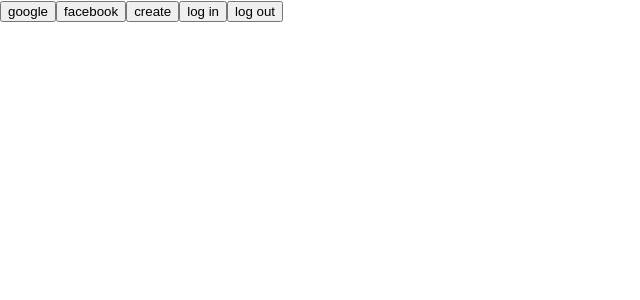
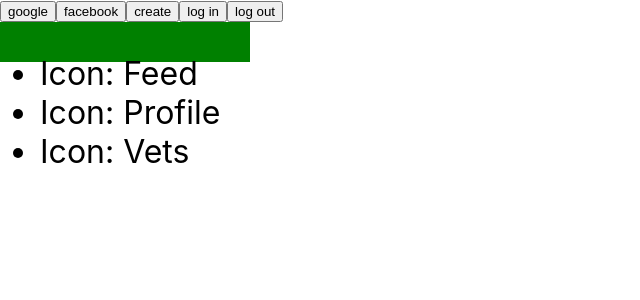
Before and after one commit to ozzyee/pawcket, a Next.js app: page / in a window 1280 px wide. Shown: the top 300 px of the page, without its empty margins (0-640 px from the left). Built offline with nearby package versions, Linux system fonts and the light colour scheme; no server answers.

Commit message:
The paths work now

```diff
--- a/src/components/navbar-icon/navbaricon.component.tsx
+++ b/src/components/navbar-icon/navbaricon.component.tsx
@@ -1,5 +1,9 @@
 import { TNavbarIconProps } from "./navbaricon.definition";
+import Link from "next/link";
 
-export default function NavbarIcon({onClick} : TNavbarIconProps){
-    return <li onClick={onClick}>PLease work!</li>
-    }
+export default function NavbarIcon({name, direct, onClick} : TNavbarIconProps){
+    return (
+        <Link href={direct} passHref>
+    <li onClick={onClick}>Icon: {name}</li>
+    </Link>
+    )}
--- a/src/components/navbar-icon/navbaricon.definition.ts
+++ b/src/components/navbar-icon/navbaricon.definition.ts
@@ -3,6 +3,8 @@ export type TNavbarIconProps = {
     className? : string;
     children: string;
     onClick? : ()=> void;
+    name : string;
+    direct : string;
     }
 
     export type navbarIconStylesPros = {
--- a/src/components/navbar-icon/navbaricon.style.ts
+++ b/src/components/navbar-icon/navbaricon.style.ts
@@ -5,8 +5,8 @@ export const NavbarDiv = styled.div<navbarIconStylesPros>`
    background-color: ${({ backgroundColor }) => backgroundColor};
    width: 250px;
    height: 40px;
-   color: white;
-   font-size: 0.9rem;
+   color: black;
+   font-size: 3rem;
     display : flex;
    :active {
       transform: scale(0.95);
--- a/src/components/navbar/navbar.component.tsx
+++ b/src/components/navbar/navbar.component.tsx
@@ -4,7 +4,7 @@ import styles from "../../styles/style.config.json";
 import { TNavbarProps } from "./navbar.definition";
 import NavbarIcon from "../navbar-icon/navbaricon.component";
 
-const icons = ["Hello", "I", "Am", "Tired"]
+const icons = [{name : "Feed", direct : "./feed"},{name : "Profile", direct : "./profile"},{name : "Vets", direct : "./vets"}]
 
 export default function Navbar({className, children} : TNavbarProps){
 
@@ -16,10 +16,9 @@ return (<S.NavbarDiv
     className={className}
     backgroundColor={"green"}
 
-    ><ul>{icons.map(()=>{
-
+    ><ul>{icons.map((icon)=>{
         return (
-        <div><NavbarIcon onClick={onClick}>sdij</NavbarIcon></div>)
+        <div><NavbarIcon onClick={onClick} direct={icon.direct} name={icon.name}>sdij</NavbarIcon></div>)
     })}</ul>
 </S.NavbarDiv>)
 }
--- a/src/components/navbar/navbar.style.ts
+++ b/src/components/navbar/navbar.style.ts
@@ -5,8 +5,8 @@ export const NavbarDiv = styled.div<navbarStylesPros>`
    background-color: ${({ backgroundColor }) => backgroundColor};
    width: 250px;
    height: 40px;
-   color: white;
-   font-size: 0.9rem;
+   color: black;
+   font-size: 2rem;
     display : flex;
    :active {
       transform: scale(0.95);
--- /dev/null
+++ b/src/pages/feed.js
@@ -0,0 +1,5 @@
+function Feed() {
+   return <h1>This is the feed page</h1>;
+}
+
+export default Feed;
--- a/src/pages/index.tsx
+++ b/src/pages/index.tsx
@@ -1,6 +1,7 @@
 import type { NextPage } from "next";
 import Head from "next/head";
 import { AuthService } from "../lib/auth-service/auth.service";
+import Navbar from "../components/navbar/navbar.component"
 
 const Home: NextPage = () => {
    const authLogin = new AuthService();
@@ -39,6 +40,7 @@ const Home: NextPage = () => {
             log in
          </button>
          <button onClick={authLogin.signOut}>log out</button>
+         <Navbar children={"heu"}/>
       </>
    );
 };
--- /dev/null
+++ b/src/pages/profile.js
@@ -0,0 +1,5 @@
+function Profile() {
+   return <h1>This is the profile page!</h1>;
+}
+
+export default Profile;
--- /dev/null
+++ b/src/pages/test.js
@@ -0,0 +1,5 @@
+function Test() {
+   return <h1>Hello</h1>;
+}
+
+export default Test;
--- /dev/null
+++ b/src/pages/vets.js
@@ -0,0 +1,5 @@
+function Vets() {
+   return <h1>The Vet page!</h1>;
+}
+
+export default Vets;
```
Also changed, not shown: 1 other file (tests, documents, lock files or other folders).
